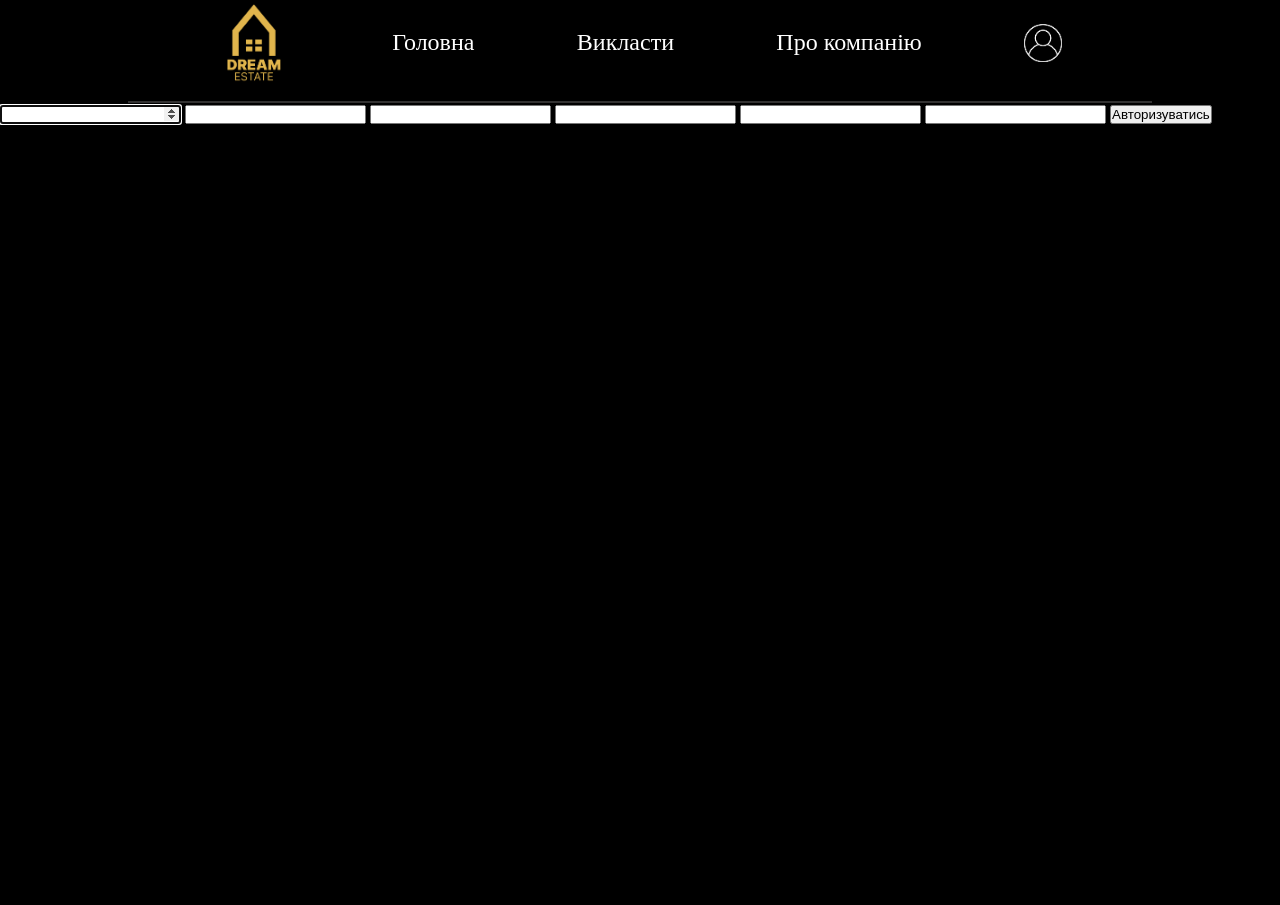
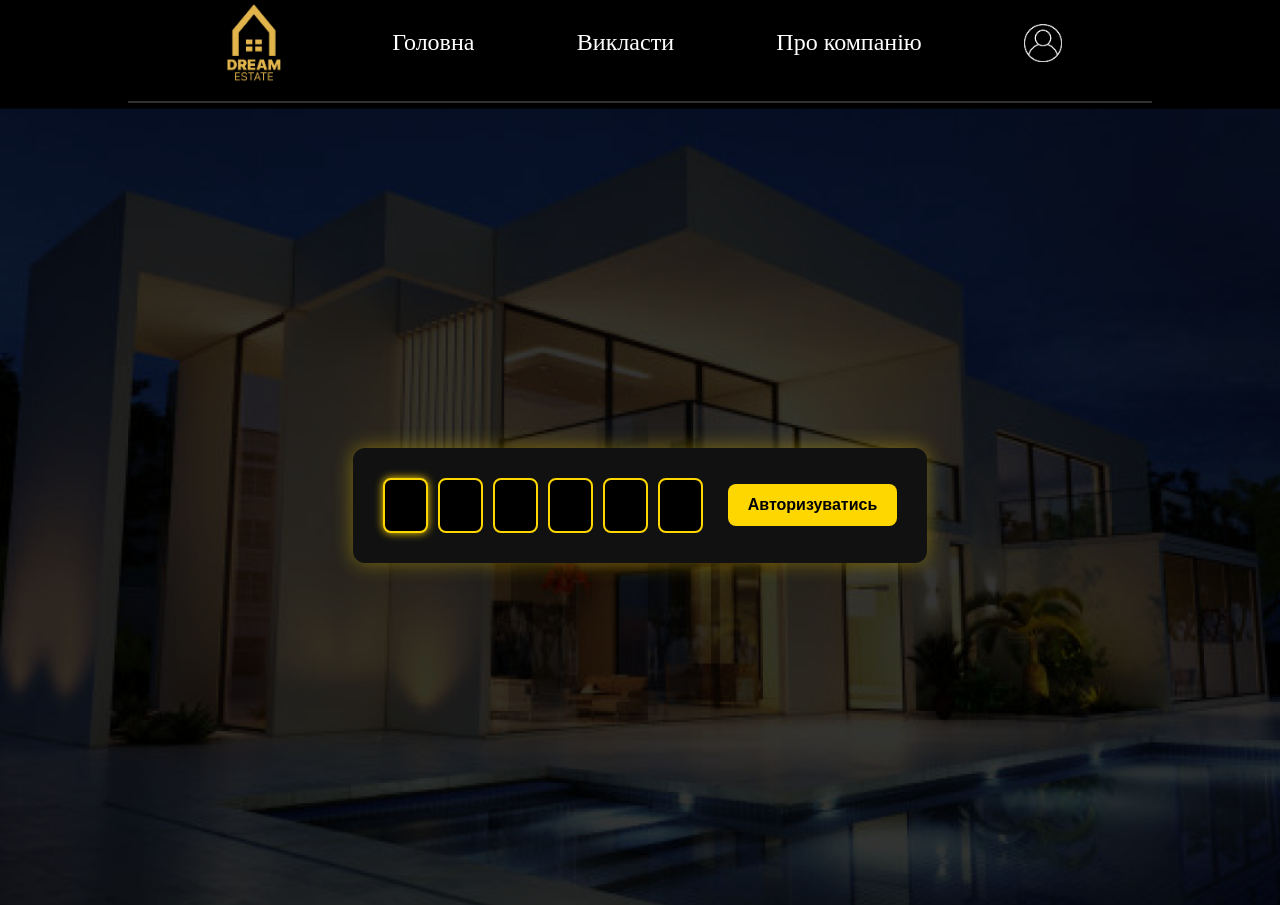
Before and after one commit to LenaFedchenko/real-estate-website, a Python web app: template Project/home/templates/verify.html in a window 1280 px wide. Before the commit the page ends 125 px from the top, so only its background shows below. Run offline with Jinja, Linux system fonts and the light colour scheme; the template is opened without the code that fills it, so the values that code supplies are empty.

Commit message:
adde verification

```diff
--- /dev/null
+++ b/Project/home/static/css/verify.css
@@ -0,0 +1,56 @@
+.all {
+    background: url("/home/static/images/house2.png") no-repeat center center fixed;
+    background-size: cover;
+    display: flex;
+    justify-content: center;
+    align-items: center;
+    height: 100vh;
+    background-color: #000;
+}
+
+form {
+    background-color: #111;
+    padding: 30px;
+    border-radius: 12px;
+    display: flex;
+    gap: 10px;
+    align-items: center;
+    box-shadow: 0 0 20px rgba(255, 215, 0, 0.4);
+}
+
+.box {
+    width: 45px;
+    height: 55px;
+    text-align: center;
+    font-size: 24px;
+    border: 2px solid #ffd700;
+    border-radius: 8px;
+    background-color: #000;
+    color: #ffd700;
+    outline: none;
+}
+
+.box:focus {
+    box-shadow: 0 0 8px #ffd700;
+}
+
+button {
+    margin-left: 15px;
+    padding: 12px 20px;
+    font-size: 16px;
+    font-weight: bold;
+    background-color: #ffd700;
+    color: #000;
+    border: none;
+    border-radius: 8px;
+    cursor: pointer;
+}
+
+button:hover {
+    background-color: #ffea00;
+}
+input[type=number]::-webkit-outer-spin-button,
+input[type=number]::-webkit-inner-spin-button {
+    -webkit-appearance: none;
+    margin: 0;
+}
--- a/Project/home/templates/register.html
+++ b/Project/home/templates/register.html
@@ -21,7 +21,7 @@
                 <input type="password" placeholder="Повторіть пароль" name="confirm_password" required class="inp">
                 <button type="submit" class="btn">Зареєструватись</button>
             </form>
-            <a href="/login/" class="link">Авторизуватись</a>
+            <a href="/login" class="link">Авторизуватись</a>
         </div>
     </div>
 {% endblock %}
--- a/Project/home/templates/verify.html
+++ b/Project/home/templates/verify.html
@@ -5,23 +5,20 @@
 {% endblock %}
 
 {% block links %}
-
-{% endblock %}
-
-{% block header %}
-
+    <link rel="stylesheet" href="{{ url_for('home.static', filename='css/verify.css') }}">
 {% endblock %}
 
 {% block content %}
-    <div>
+    <div class="all">
+
         <form action="" method="post">
-            <input type="number" name="verify1" required minlength="1" autofocus>
-            <input type="number" name="verify2" required minlength="1">
-            <input type="number" name="verify3" required minlength="1">
-            <input type="number" name="verify4" required minlength="1">
-            <input type="number" name="verify5" required minlength="1">
-            <input type="number" name="verify6" required minlength="1">
-            <button type="submit">Авторизуватись</button>
+            <input type="text" name="verify1" required maxlength="1" autofocus class="box">
+            <input type="text" name="verify2" required maxlength="1" class="box">
+            <input type="text" name="verify3" required maxlength="1" class="box">
+            <input type="text" name="verify4" required maxlength="1" class="box">
+            <input type="text" name="verify5" required maxlength="1" class="box">
+            <input type="text" name="verify6" required maxlength="1" class="box">
+            <button type="text">Авторизуватись</button>
         </form>
     </div>
 {% endblock %}
```
Also changed, not shown: Project/Project/instance/data.db.
